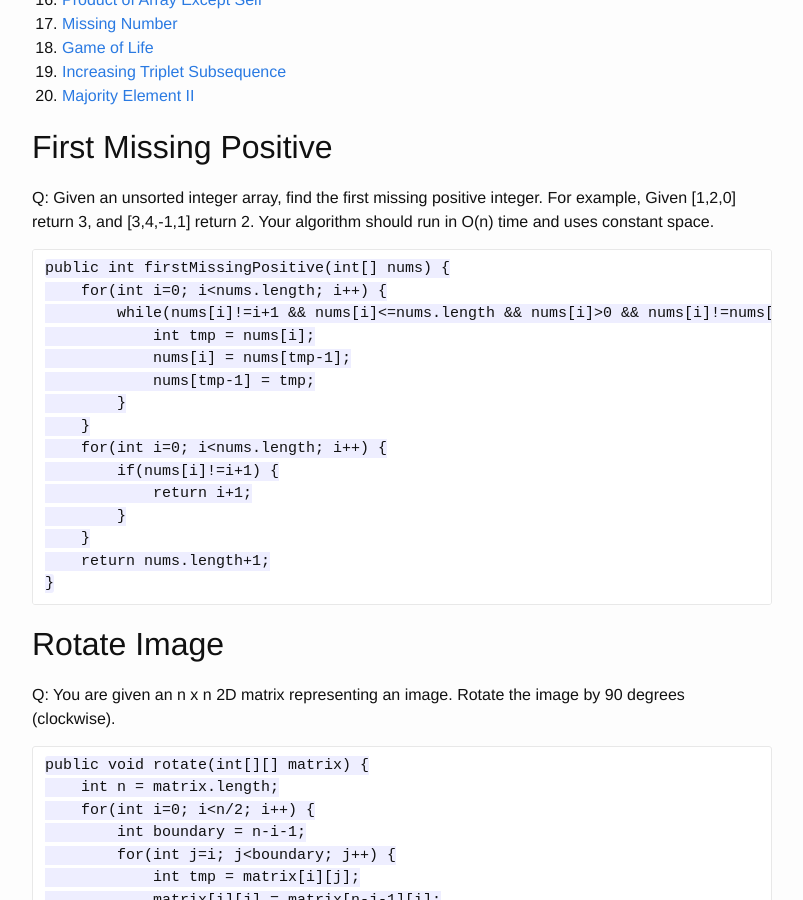
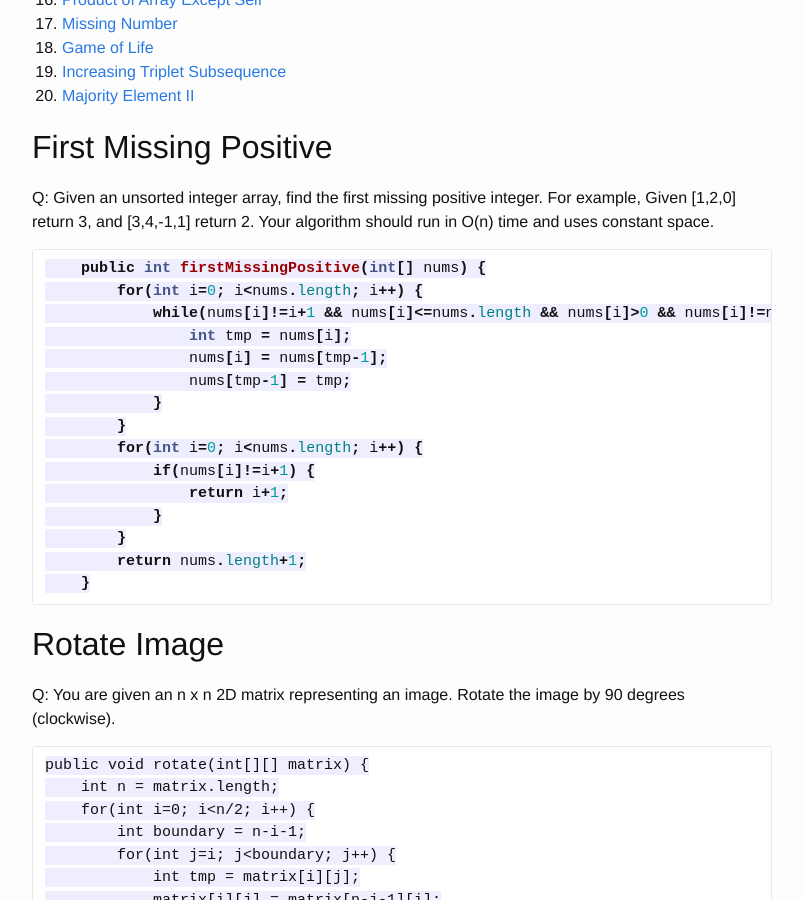
Before and after one commit to grace0927/JavaPractice, a Jekyll site: the page built from docs/leetcode/Array.markdown, in a window 1280 px wide and 900 px high, scrolled down 587 px. Shown: the whole window, without its empty margins (238-1041 px from the left). Built offline with Jekyll 4.4.1, drawn with Linux system fonts in a browser that asks for light colours; our own code applies the rules of GitHub Pages for plain Markdown files.

Commit message:
try diff config

````diff
--- a/docs/_config.yml
+++ b/docs/_config.yml
@@ -12,3 +12,4 @@ markdown: kramdown
 
 kramdown:
   input: GFM
+  syntax_highlighter: rouge
--- a/docs/leetcode/Array.md
+++ b/docs/leetcode/Array.markdown
@@ -23,7 +23,7 @@
 
 ##  First Missing Positive
 Q: Given an unsorted integer array, find the first missing positive integer. For example, Given [1,2,0] return 3, and [3,4,-1,1] return 2. Your algorithm should run in O(n) time and uses constant space.
-
+```java
     public int firstMissingPositive(int[] nums) {
         for(int i=0; i<nums.length; i++) {
             while(nums[i]!=i+1 && nums[i]<=nums.length && nums[i]>0 && nums[i]!=nums[nums[i]-1]) {
@@ -39,6 +39,7 @@ Q: Given an unsorted integer array, find the first missing positive integer. For
         }
         return nums.length+1;
     }
+```
 
 ##  Rotate Image
 Q: You are given an n x n 2D matrix representing an image. Rotate the image by 90 degrees (clockwise).
````
